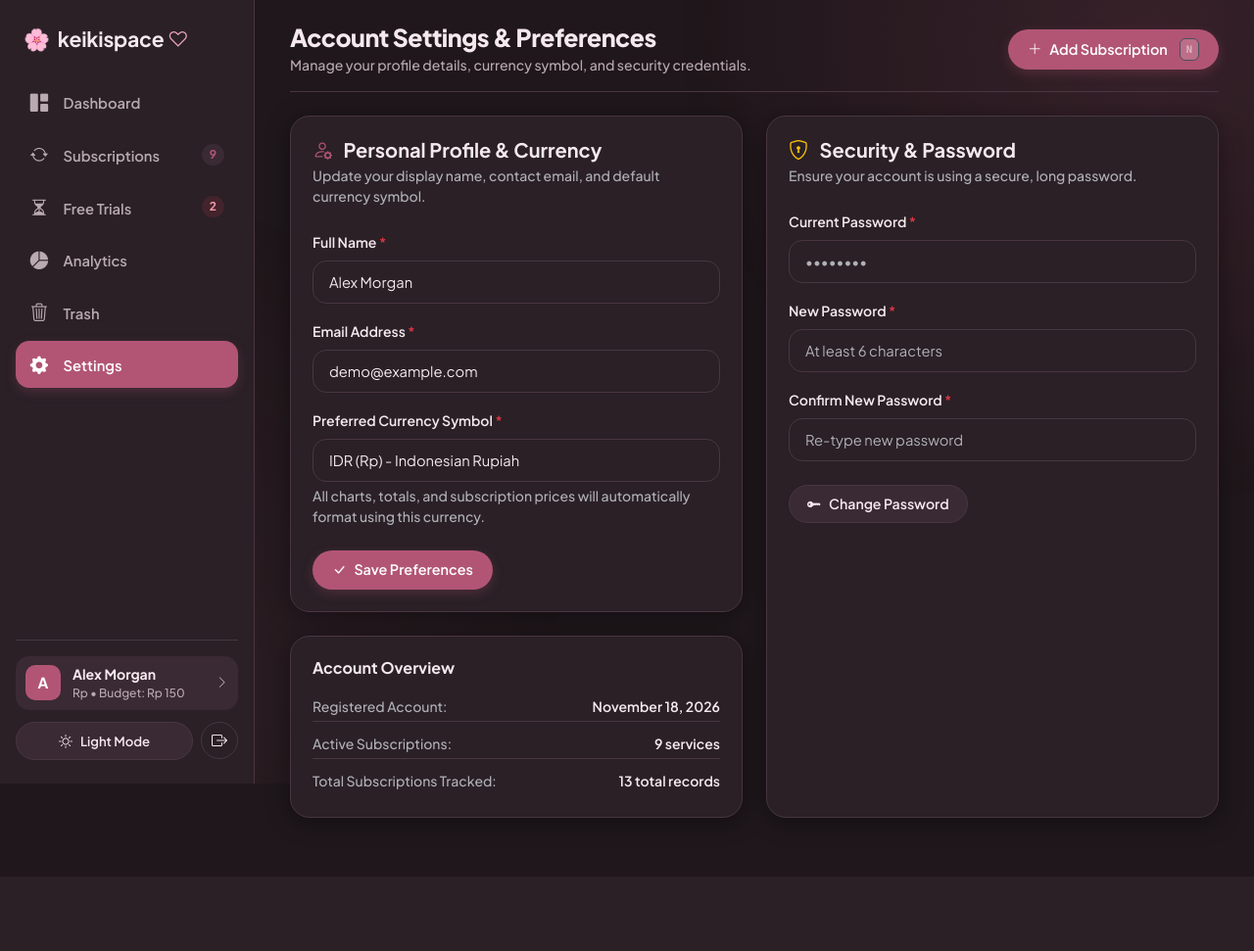
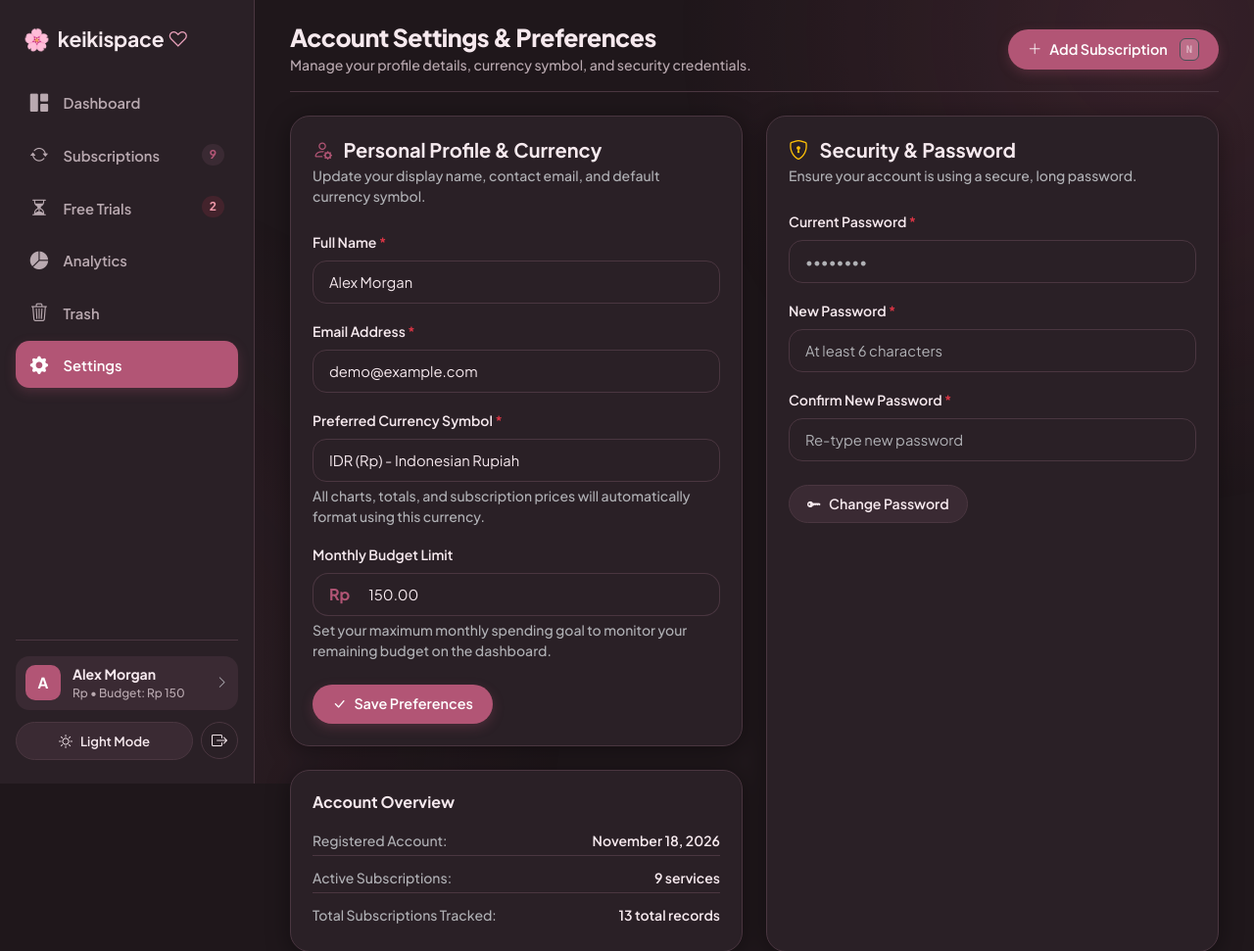
Before and after one commit to aldogonzaga/project-crud-langganan, a Laravel app: page /profile in a window 1280 px wide. Shown: the top 971 px of the page at 98% size. Before the commit the page ends 855 px from the top, so only its background shows below. Run offline with Laravel 12, Linux system fonts and the light colour scheme; a user stored in the database is signed in; data comes from the database, SQL or seed files in the repository.

Commit message:
added remaining budget

```diff
--- a/resources/views/profile/edit.blade.php
+++ b/resources/views/profile/edit.blade.php
@@ -37,7 +37,7 @@
                     @enderror
                 </div>
 
-                <div class="mb-4">
+                <div class="mb-3">
                     <label for="currency" class="form-label fw-semibold small">Preferred Currency Symbol <span class="text-danger">*</span></label>
                     <select class="form-select form-select-custom @error('currency') is-invalid @enderror" id="currency" name="currency" required>
                         <option value="Rp" {{ old('currency', $user->currency ?? 'Rp') === 'Rp' ? 'selected' : '' }}>IDR (Rp) - Indonesian Rupiah</option>
@@ -48,6 +48,21 @@
                     </select>
                     <div class="form-text small text-muted">All charts, totals, and subscription prices will automatically format using this currency.</div>
                     @error('currency')
+                        <div class="text-danger small mt-1">{{ $message }}</div>
+                    @enderror
+                </div>
+
+                <div class="mb-4">
+                    <label for="monthly_budget" class="form-label fw-semibold small">Monthly Budget Limit</label>
+                    <div class="input-group">
+                        <span class="input-group-text bg-transparent border-end-0 rounded-start-4 ps-3 fw-bold" style="border-color: var(--bd); color: var(--pri);">
+                            {{ $user->currency }}
+                        </span>
+                        <input type="number" step="any" min="0" class="form-control form-control-custom rounded-end-4 border-start-0 ps-2 @error('monthly_budget') is-invalid @enderror"
+                               id="monthly_budget" name="monthly_budget" value="{{ old('monthly_budget', $user->monthly_budget) }}" placeholder="e.g. 3000000">
+                    </div>
+                    <div class="form-text small text-muted">Set your maximum monthly spending goal to monitor your remaining budget on the dashboard.</div>
+                    @error('monthly_budget')
                         <div class="text-danger small mt-1">{{ $message }}</div>
                     @enderror
                 </div>
```
